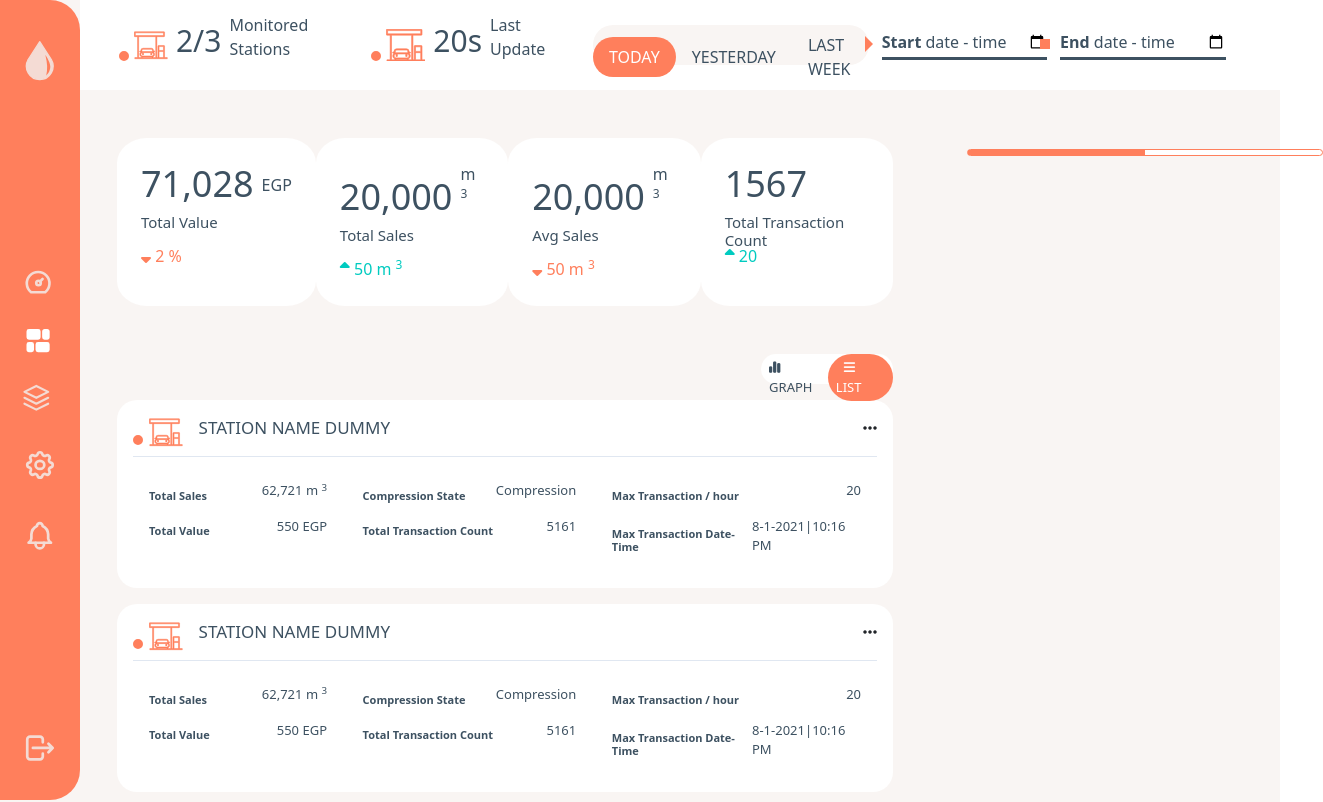
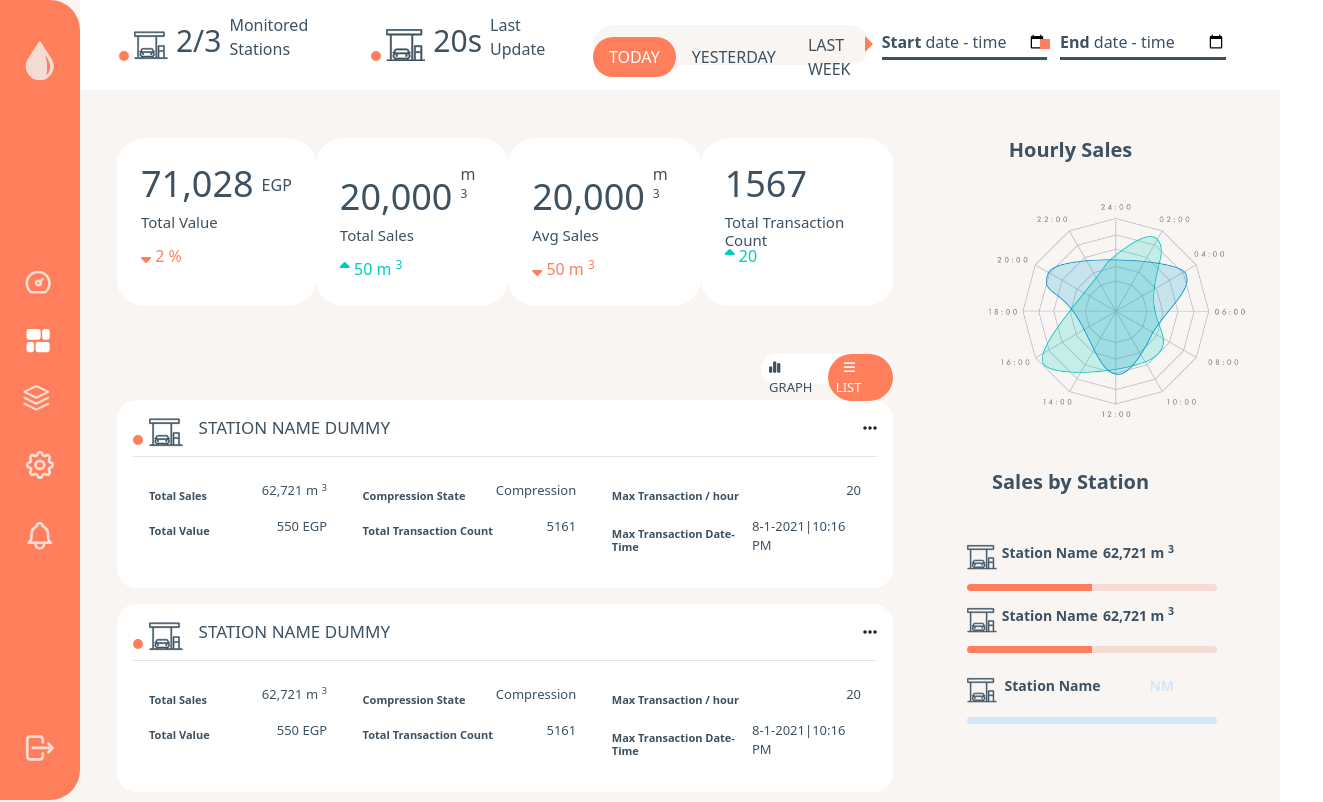
Before and after one commit to Dina-Abuo/DashboardTask, an Angular app: page / in a window 1280 px wide. Shown: the top 802 px of the page, 1323 px wide, since content can reach past the window. Built offline with nearby package versions, Linux system fonts and the light colour scheme.

Commit message:
implement  reight side component

```diff
--- a/src/app/components/dashboard/rightside/rightside.component.css
+++ b/src/app/components/dashboard/rightside/rightside.component.css
@@ -1,9 +1,20 @@
 #myinput {
-    background: linear-gradient(to right, #FF7F5C 0%, #FF7F5C 50%, #fff 50%, #fff 100%);
-    border: solid 1px var(--color-orange);
+  background: linear-gradient(to right, #FF7F5C 0%, #FF7F5C 50%, #f6dbd5 50%, #f6dbd5 100%);
+
   border-radius: 8px;
   height: 7px;
-    width: 356px;
+  width: 250px;
+  outline: none;
+  transition: background 450ms ease-in;
+  -webkit-appearance: none;
+}
+
+#myinput3 {
+  background: linear-gradient(to right, #d5e7f6 0%, #d5e7f6 50%, #d5e7f6 50%, #d5e7f6 100%);
+
+  border-radius: 8px;
+  height: 7px;
+  width: 250px;
   outline: none;
   transition: background 450ms ease-in;
   -webkit-appearance: none;
@@ -12,6 +23,23 @@
   width: 65px;
   -webkit-appearance: none;
   height: 4px;
-    background:transparent;
+  background: transparent;
   border-radius: 2px;
 }
+
+.image-chart {
+  width: 300px;
+
+}
+
+h5 {
+  color: var( --color-dark-blue);
+}
+h6{
+  font-size: 14px;
+  font-weight: bold;
+  color: var(--color-dark-blue);
+}
+.NM{
+  color: #d5e7f6;
+}
--- a/src/app/components/dashboard/rightside/rightside.component.html
+++ b/src/app/components/dashboard/rightside/rightside.component.html
@@ -1,9 +1,101 @@
-    <!-- <form action="#">
-        <input type="text" placeholder="Time"><br>
-        ram: {{ selectedRam }}
-        <input #ramSelector name="ram" type="range" min="0" max="100" [(ngModel)]="mymodel"
-            (ngModelChange)="setRam($event)" value="0">
-    </form> -->
-    <div class="chrome">
-        <input id="myinput" type="range" min="0" value="25" max="200" />
-      </div>
+<div class="w-75">
+    <h5 class="fw-bold text-center">Hourly Sales</h5>
+    <div class="image-chart">
+        <img src="assets/charts.jpg" alt="charts" class="img-fluid">
+    </div>
+</div>
+<div class="chrome w-75 center">
+    <h5 class="fw-bold text-center mt-4"> Sales by Station</h5>
+
+    <div class="d-flex justify-content-between align-items-center mt-5">
+        <svg xmlns="http://www.w3.org/2000/svg" width="29.559" height="30.435" viewBox="0 0 39.559 32.435">
+            <defs>
+                <style>
+                    .gas-station-svgrepo-com {
+                        fill: #3d5161;
+                        stroke: #3d5161;
+                        stroke-width: 0.6px;
+                    }
+                </style>
+            </defs>
+            <g transform="translate(0.3 -3.717)">
+                <g transform="translate(0 4.017)">
+                    <path class="gas-station-svgrepo-com"
+                        d="M35.734,34.553V20.909a.65.65,0,0,0-.65-.65h-6.5a.65.65,0,0,0-.65.65V34.553h-1.3V9.864h8.446a.65.65,0,0,0,.65-.65V4.667a.65.65,0,0,0-.65-.65H.65a.65.65,0,0,0-.65.65V9.215a.65.65,0,0,0,.65.65H3.9V34.553H.65v1.3H38.959v-1.3Zm-6.5-12.994h5.2v4.548h-5.2ZM1.3,8.565V5.316H34.434V8.565H1.3Zm3.9,1.3H25.338V34.553H22.09v-.926a3.234,3.234,0,0,0,.94-5.315l1.231-.616-.581-1.162-.94.47v-.9a2.6,2.6,0,0,0-2.6-2.6H10.4a2.6,2.6,0,0,0-2.6,2.6V27l-.94-.47L6.275,27.7l1.231.616a3.233,3.233,0,0,0,.939,5.315v.926H5.2ZM9.1,27.406v-1.3a1.3,1.3,0,0,1,1.305-1.3h9.734a1.3,1.3,0,0,1,1.305,1.3v1.3H9.1Zm.652,1.3H20.788a1.949,1.949,0,1,1,0,3.9H9.747a1.949,1.949,0,1,1,0-3.9Zm0,5.2H20.79v.65H9.746V33.9Zm19.489.65V27.406h5.2v7.147Z"
+                        transform="translate(0 -4.017)" />
+                    <rect class="gas-station-svgrepo-com" width="1.299" height="1.949"
+                        transform="translate(9.746 25.338)" />
+                    <rect class="gas-station-svgrepo-com" width="1.299" height="1.949"
+                        transform="translate(19.491 25.338)" />
+                </g>
+            </g>
+        </svg>
+
+        <h6 class="">Station Name </h6>
+        <h6 class="">62,721 m <sup>3</sup> </h6>
+    </div>
+    <input id="myinput" type="range" min="0" value="25" max="200" />
+
+
+    <div class="d-flex justify-content-between align-items-center mt-2">
+        <svg xmlns="http://www.w3.org/2000/svg" width="29.559" height="30.435" viewBox="0 0 39.559 32.435">
+            <defs>
+                <style>
+                    .gas-station-svgrepo-com {
+                        fill: #3d5161;
+                        stroke: #3d5161;
+                        stroke-width: 0.6px;
+                    }
+                </style>
+            </defs>
+            <g transform="translate(0.3 -3.717)">
+                <g transform="translate(0 4.017)">
+                    <path class="gas-station-svgrepo-com"
+                        d="M35.734,34.553V20.909a.65.65,0,0,0-.65-.65h-6.5a.65.65,0,0,0-.65.65V34.553h-1.3V9.864h8.446a.65.65,0,0,0,.65-.65V4.667a.65.65,0,0,0-.65-.65H.65a.65.65,0,0,0-.65.65V9.215a.65.65,0,0,0,.65.65H3.9V34.553H.65v1.3H38.959v-1.3Zm-6.5-12.994h5.2v4.548h-5.2ZM1.3,8.565V5.316H34.434V8.565H1.3Zm3.9,1.3H25.338V34.553H22.09v-.926a3.234,3.234,0,0,0,.94-5.315l1.231-.616-.581-1.162-.94.47v-.9a2.6,2.6,0,0,0-2.6-2.6H10.4a2.6,2.6,0,0,0-2.6,2.6V27l-.94-.47L6.275,27.7l1.231.616a3.233,3.233,0,0,0,.939,5.315v.926H5.2ZM9.1,27.406v-1.3a1.3,1.3,0,0,1,1.305-1.3h9.734a1.3,1.3,0,0,1,1.305,1.3v1.3H9.1Zm.652,1.3H20.788a1.949,1.949,0,1,1,0,3.9H9.747a1.949,1.949,0,1,1,0-3.9Zm0,5.2H20.79v.65H9.746V33.9Zm19.489.65V27.406h5.2v7.147Z"
+                        transform="translate(0 -4.017)" />
+                    <rect class="gas-station-svgrepo-com" width="1.299" height="1.949"
+                        transform="translate(9.746 25.338)" />
+                    <rect class="gas-station-svgrepo-com" width="1.299" height="1.949"
+                        transform="translate(19.491 25.338)" />
+                </g>
+            </g>
+        </svg>
+
+        <h6 class="">Station Name </h6>
+        <h6 class="">62,721 m <sup>3</sup> </h6>
+    </div>
+    <input id="myinput" type="range" min="0" value="25" max="200" />
+
+
+
+    <div class=" d-flex justify-content-between align-items-center mt-3">
+        <div class=" d-flex   align-items-center"> <svg xmlns="http://www.w3.org/2000/svg" width="29.559"
+                height="30.435" viewBox="0 0 39.559 32.435">
+                <defs>
+                    <style>
+                        .gas-station-svgrepo-com-side {
+                            fill: #3d5161;
+                            stroke: #3d5161;
+                            stroke-width: 0.6px;
+                        }
+                    </style>
+                </defs>
+                <g transform="translate(0.3 -3.717)">
+                    <g transform="translate(0 4.017)">
+                        <path class="gas-station-svgrepo-com-side"
+                            d="M35.734,34.553V20.909a.65.65,0,0,0-.65-.65h-6.5a.65.65,0,0,0-.65.65V34.553h-1.3V9.864h8.446a.65.65,0,0,0,.65-.65V4.667a.65.65,0,0,0-.65-.65H.65a.65.65,0,0,0-.65.65V9.215a.65.65,0,0,0,.65.65H3.9V34.553H.65v1.3H38.959v-1.3Zm-6.5-12.994h5.2v4.548h-5.2ZM1.3,8.565V5.316H34.434V8.565H1.3Zm3.9,1.3H25.338V34.553H22.09v-.926a3.234,3.234,0,0,0,.94-5.315l1.231-.616-.581-1.162-.94.47v-.9a2.6,2.6,0,0,0-2.6-2.6H10.4a2.6,2.6,0,0,0-2.6,2.6V27l-.94-.47L6.275,27.7l1.231.616a3.233,3.233,0,0,0,.939,5.315v.926H5.2ZM9.1,27.406v-1.3a1.3,1.3,0,0,1,1.305-1.3h9.734a1.3,1.3,0,0,1,1.305,1.3v1.3H9.1Zm.652,1.3H20.788a1.949,1.949,0,1,1,0,3.9H9.747a1.949,1.949,0,1,1,0-3.9Zm0,5.2H20.79v.65H9.746V33.9Zm19.489.65V27.406h5.2v7.147Z"
+                            transform="translate(0 -4.017)" />
+                        <rect class="gas-station-svgrepo-com-side" width="1.299" height="1.949"
+                            transform="translate(9.746 25.338)" />
+                        <rect class="gas-station-svgrepo-com-side" width="1.299" height="1.949"
+                            transform="translate(19.491 25.338)" />
+                    </g>
+                </g>
+            </svg>
+            <h6 class="ms-2">Station Name </h6>
+        </div>
+        <h6 class="NM">NM</h6>
+    </div>
+    <input id="myinput3" type="range" min="0" value="25" max="200" />
+
+</div>
--- a/src/app/components/dashboard/rightside/rightside.component.ts
+++ b/src/app/components/dashboard/rightside/rightside.component.ts
@@ -6,17 +6,4 @@ import { Component } from '@angular/core';
   styleUrls: ['./rightside.component.css'],
 })
 export class RightSideComponent {
-  selectedRam: number = 90;
-  value: number = 90;
-  min: number = 90;
-  max: number = 90;
-
-  setRam(value: number) {
-    this.selectedRam = value;
-    console.log(this.selectedRam);
-  }
-  // document.getElementById("myinput").oninput = function() {
-  //   var value = (this.value-this.min)/(this.max-this.min)*100
-  //   this.style.background = 'linear-gradient(to right, #82CFD0 0%, #82CFD0 ' + value + '%, #fff ' + value + '%, white 100%)'
-  // };
 }
```
Also changed, not shown: src/assets/charts.jpg (added). Lines whose indentation alone changed are shown as unchanged.
